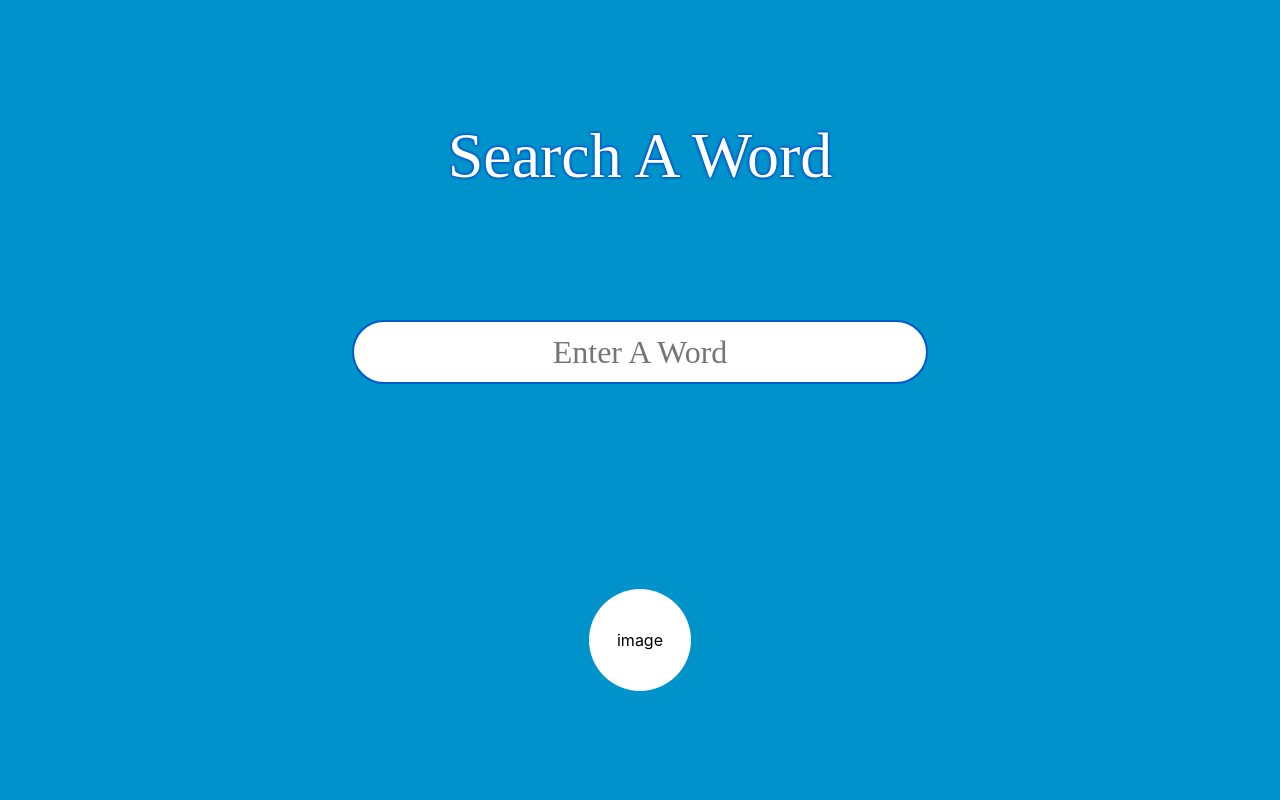
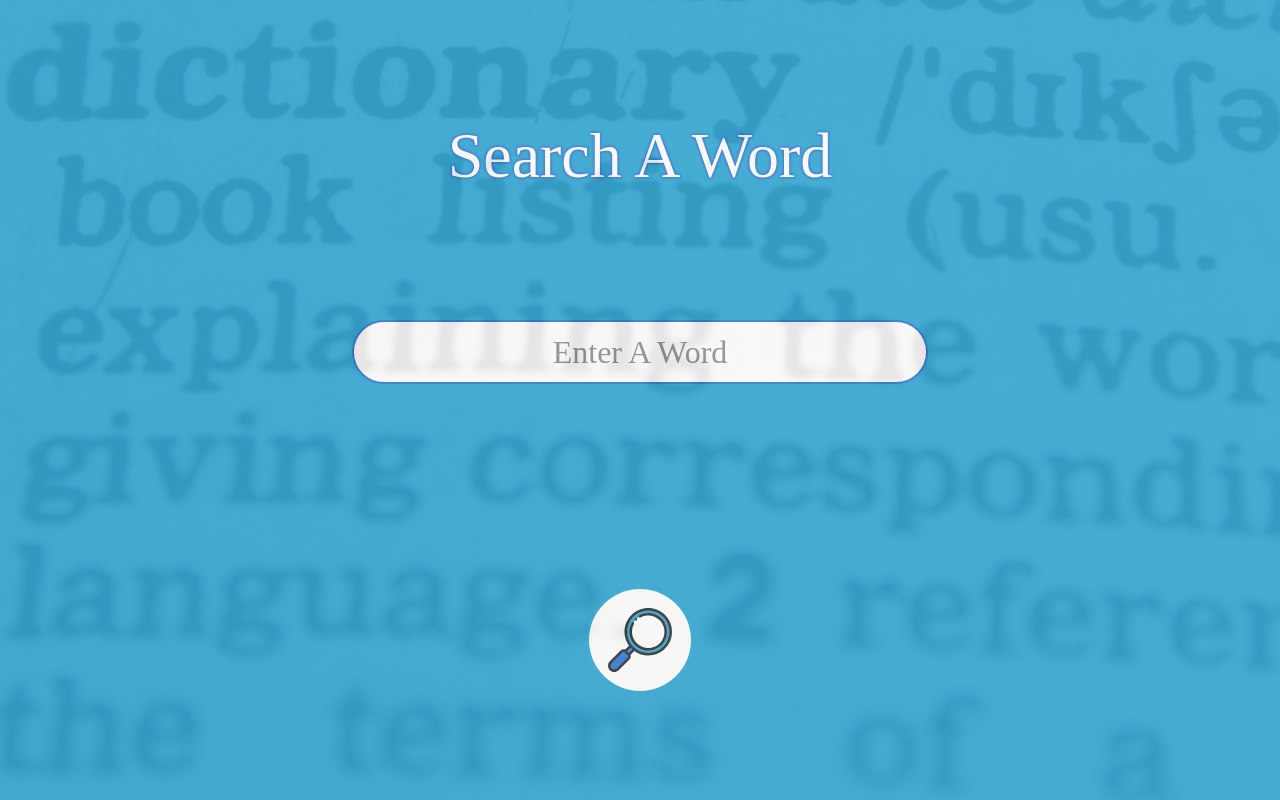
Before and after one commit to S3717159/Django-Dictionary-App, a Django app: page / in a window 1280 px wide. Run offline with Django 3.2, Linux system fonts and the light colour scheme; some libraries are stand-ins or nearby versions; some web fonts are replaced.

Commit message:
home page almost done

```diff
--- a/dictionarySite/dictionary/static/css/home.css
+++ b/dictionarySite/dictionary/static/css/home.css
@@ -1,5 +1,20 @@
 @import url('https://fonts.googleapis.com/css2?family=Rancho&display=swap');
 
+body{
+    background-image: url('../images/background.png');
+    -webkit-background-size: cover;
+    -moz-background-size: cover;
+    -o-background-size: cover;
+    background-size: cover;
+}
+
+.colour-overlay{
+    width: 100vw;
+    height: 100vh;
+    background: #0092CB;
+    opacity: .7;
+    z-index: 0;
+}
 .searchTextRow{
 width: 100vw;
 height: 40vh;
@@ -25,6 +40,7 @@ height: 40vh;
     text-align: center;
 
     color: white;
+    opacity: 1;
     text-shadow: 0 0 3px #0059CD, 0 0 3px #0059CD, 0 0 3px #0059CD, 0 0 3px #0059CD;
 }
 
@@ -59,3 +75,8 @@ height: 40vh;
 button:focus {
     outline:0;
 }
+
+.searchImage{
+    width:5vw;
+    height: 5vw;;
+}
--- a/dictionarySite/dictionary/templates/home.html
+++ b/dictionarySite/dictionary/templates/home.html
@@ -8,9 +8,9 @@
     <link rel="stylesheet" href="https://stackpath.bootstrapcdn.com/bootstrap/4.3.1/css/bootstrap.min.css" integrity="sha384-ggOyR0iXCbMQv3Xipma34MD+dH/1fQ784/j6cY/iJTQUOhcWr7x9JvoRxT2MZw1T" crossorigin="anonymous">
     <link rel="stylesheet" href="{% static 'css/home.css' %}">
 </head>
-<body style='background: #0092CB;'>
+<body>
 
-<div class="container-fluid" >
+<div class="container-fluid colour-overlay" >
     <div class="row searchTextRow">
         <div class="col-12 d-flex align-items-center justify-content-center">
             <h1 class='searchHeading'> Search A Word</h1>
@@ -26,7 +26,7 @@
     <div class="row searchButtonRow ">
         <div class="col-12 d-flex align-items-center justify-content-center">
             <button class='searchButton' type="submit" form='form'>
-                image
+                <img class='searchImage'src="{% static 'images/loupe.svg' %}"/>
             </button>
         </div>
     </div>
```
Also changed, not shown: dictionarySite/dictionary/static/images/background.png (added), dictionarySite/dictionary/static/images/loupe.svg (added).
